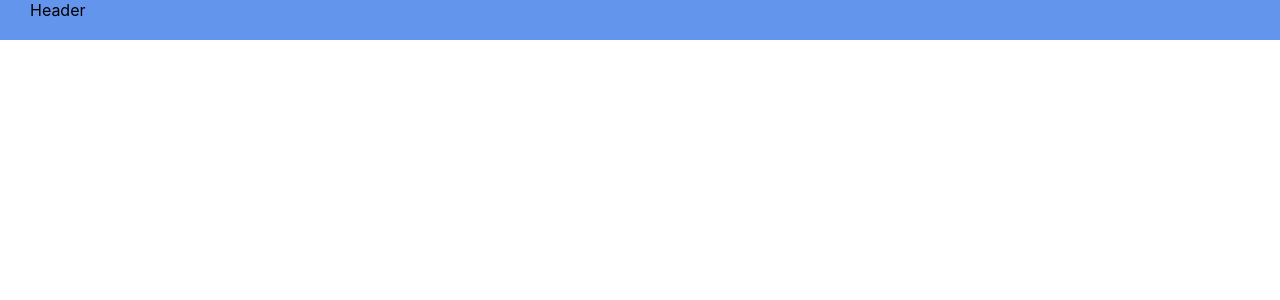
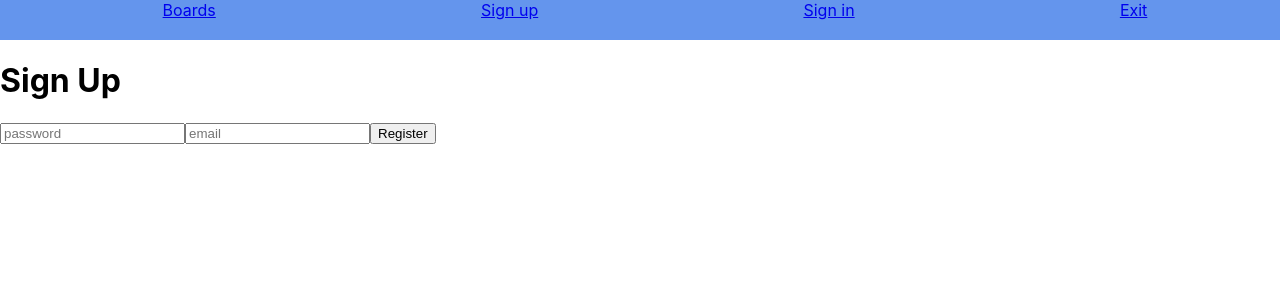
Before and after one commit to cheechoo28/clone-trello, a React (Create React App) app: page /register in a window 1280 px wide. Shown: the top 300 px of the page. Built offline with nearby package versions, Linux system fonts and the light colour scheme; no server answers.

Commit message:
Realize auth group request

```diff
--- a/src/App.css
+++ b/src/App.css
@@ -4,8 +4,17 @@
 }
 
 .header {
+    display: flex;
+    justify-content: space-around;
     background-color: cornflowerblue;
     padding-left: 30px;
+}
+
+.loginPage {
+    height: 100%;
+    width: 100%;
+    display: flex;
+    flex-direction: column;
 }
 
 .content {
--- a/src/App.tsx
+++ b/src/App.tsx
@@ -1,9 +1,22 @@
-import React from 'react';
+import React, {useEffect} from 'react';
 import './App.css';
 import {Header} from "./ui/1-header/Header";
 import {Content} from "./ui/2-content/Content";
+import {useDispatch, useSelector} from "react-redux";
+import {authMeTC} from "./redux/reducers/auth-reducer";
+import {RootStateType} from "./redux/store";
 
 function App() {
+
+    const dispatch = useDispatch()
+    const isAuth = useSelector<RootStateType, boolean>(state => state.auth.isAuth)
+
+    useEffect(() => {
+        !isAuth &&
+        dispatch(authMeTC())
+    },[])
+
+
   return (
     <div className="App">
       <Header/>
--- /dev/null
+++ b/src/api/authAPI.ts
@@ -0,0 +1,18 @@
+import {instance} from "./instance";
+import {LoginDataUserType, RegisterDataUserType} from "../redux/reducers/auth-reducer";
+
+export const authAPI = {
+    authMe() {
+        return instance.get(`/auth/me`);
+    },
+    register(dataUser: RegisterDataUserType) {
+        return instance.post(`/auth/register`, dataUser);
+    },
+    login(dataUser: LoginDataUserType) {
+        return instance.post(`/auth/login`, dataUser);
+    },
+    logout() {
+        return instance.delete(`/auth/logout`);
+    },
+
+};
--- /dev/null
+++ b/src/redux/reducers/auth-reducer.ts
@@ -0,0 +1,71 @@
+import {Dispatch} from "redux";
+import {columnsAPI} from "../../api/columnsAPI";
+import {authAPI} from "../../api/authAPI";
+
+export type RegisterDataUserType = {
+    email: string
+    password: string
+}
+
+export type LoginDataUserType = {
+    email: string
+    password: string
+    rememberMe: boolean
+}
+
+type InitialStateType = {
+    id: string | null
+    email: string | null
+    isAuth: boolean
+}
+
+const initialState = {
+    id: null,
+    email: null,
+    isAuth: false
+}
+
+export const authReducer = (state: InitialStateType = initialState, action: ActionsType): InitialStateType => {
+    switch (action.type) {
+        case "SET-DATA-USER":
+            return {
+                ...state,
+                id: action.id,
+                email: action.email,
+                isAuth: true
+            }
+
+        default:
+            return state
+    }
+
+}
+
+export const setDataUsersAC = (id: string, email: string) => ({type: "SET-DATA-USER", id, email} as const)
+
+
+export const loginTC = (dataUser: LoginDataUserType) => async (dispatch: Dispatch<any>) => {
+    await authAPI.login(dataUser);
+    alert("great")
+};
+
+export const logoutTC = () => async (dispatch: Dispatch<any>) => {
+    await authAPI.logout();
+    alert("you got out")
+};
+
+export const registerTC = (dataUser: RegisterDataUserType) => async (dispatch: Dispatch<any>) => {
+    await authAPI.register(dataUser);
+    alert("great")
+};
+
+export const authMeTC = () => async (dispatch: Dispatch<any>) => {
+    const authMe = await authAPI.authMe();
+    authMe.data.resultCode === 0 && dispatch(setDataUsersAC(authMe.data.data.id, authMe.data.data.email))
+    alert("great")
+};
+
+
+type ActionsType = SetDataUsersActionType
+
+type SetDataUsersActionType = ReturnType<typeof setDataUsersAC>
--- a/src/redux/store.ts
+++ b/src/redux/store.ts
@@ -3,12 +3,14 @@ import thunkMiddleWare from "redux-thunk";
 import {boardsReducer} from "./reducers/boards-reducer";
 import {columnReducer} from "./reducers/column-reducer";
 import {cardsReducer} from "./reducers/cards-reducer";
+import {authReducer} from "./reducers/auth-reducer";
 
 
 const reducers = combineReducers({
    boards: boardsReducer,
    columns: columnReducer,
-   cards: cardsReducer
+   cards: cardsReducer,
+   auth: authReducer
 });
 
 export const store = createStore(reducers, applyMiddleware(thunkMiddleWare));
--- a/src/ui/1-header/Header.tsx
+++ b/src/ui/1-header/Header.tsx
@@ -1,9 +1,22 @@
 import React from "react";
+import {NavLink} from "react-router-dom";
+import {useDispatch} from "react-redux";
+import {logoutTC} from "../../redux/reducers/auth-reducer";
 
 export const Header = () => {
+
+    const dispatch = useDispatch()
+
+    const logOut = () => {
+          dispatch(logoutTC())
+    }
+
     return (
         <div className={'header'}>
-            Header
+            <NavLink to='/'>Boards</NavLink>
+            <NavLink to='/register'>Sign up</NavLink>
+            <NavLink to='/login'>Sign in</NavLink>
+            <NavLink to='/logout' onClick={logOut}>Exit</NavLink>
         </div>
     )
 }
--- a/src/ui/2-content/Content.tsx
+++ b/src/ui/2-content/Content.tsx
@@ -2,6 +2,8 @@ import React from "react";
 import { Route } from "react-router-dom";
 import {Boards} from "./c1-boards/Boards";
 import {Board} from "./c2-board/Board";
+import {RegisterPage} from "./c1-auth/RegisterPage";
+import {LoginPage} from "./c1-auth/LoginPage";
 
 export const Content = () => {
     return (
@@ -9,6 +11,8 @@ export const Content = () => {
             <div >
                 <Route exact path='/' render={() => <Boards/>}/>
                 <Route path='/board/:boardId' render={() => <Board/>}/>
+                <Route path='/register' render={() => <RegisterPage/>}/>
+                <Route path='/login' render={() => <LoginPage/>}/>
             </div>
         </div>
     )
--- /dev/null
+++ b/src/ui/2-content/c1-auth/LoginPage.tsx
@@ -0,0 +1,36 @@
+import {Field, Form, Formik } from 'formik';
+import React from 'react';
+import {useDispatch} from "react-redux";
+import {loginTC, registerTC} from "../../../redux/reducers/auth-reducer";
+
+export const LoginPage = () => {
+
+    const dispatch = useDispatch()
+
+    return (
+        <div className={'loginPage'}>
+            <h1>Sign In</h1>
+            <Formik
+                initialValues={{
+                    password: '',
+                    email: '',
+                    rememberMe: false
+                }}
+                onSubmit={ (values) => {
+                    dispatch(loginTC(values))
+                }}
+            >
+                <Form>
+                    <Field type="password" name="password" placeholder="password" />
+
+                    <Field
+                        name="email"
+                        placeholder="email"
+                        type="email"
+                    />
+                    <button type="submit">Login</button>
+                </Form>
+            </Formik>
+        </div>
+    );
+};
--- /dev/null
+++ b/src/ui/2-content/c1-auth/RegisterPage.tsx
@@ -0,0 +1,35 @@
+import {Field, Form, Formik } from 'formik';
+import React from 'react';
+import {useDispatch} from "react-redux";
+import {registerTC} from "../../../redux/reducers/auth-reducer";
+
+export const RegisterPage = () => {
+
+    const dispatch = useDispatch()
+
+    return (
+        <div className={'loginPage'}>
+            <h1>Sign Up</h1>
+            <Formik
+                initialValues={{
+                    password: '',
+                    email: '',
+                }}
+                onSubmit={ (values) => {
+                    dispatch(registerTC(values))
+                }}
+            >
+                <Form>
+                    <Field type="password" name="password" placeholder="password" />
+
+                    <Field
+                        name="email"
+                        placeholder="email"
+                        type="email"
+                    />
+                    <button type="submit">Register</button>
+                </Form>
+            </Formik>
+        </div>
+    );
+};
```
